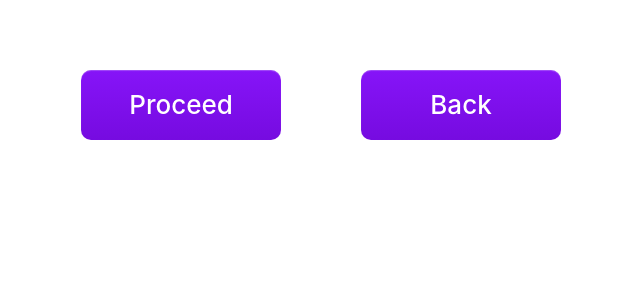
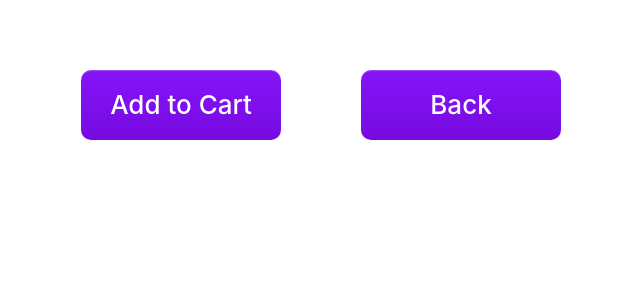
Before and after one commit to roycesteven/PROYEK-WEB, a PHP site: page /produk-details.php in a window 1280 px wide. Shown: the part 355-655 px from the top of the page, without its empty margins (319-959 px from the left). Run offline with PHP 8.4, Linux system fonts and the light colour scheme.

Commit message:
Rubah sistem order per item -> Add to Cart
My Cart belum berfungsi

```diff
--- a/produk-details.php
+++ b/produk-details.php
@@ -3,7 +3,7 @@
     if(isset($_REQUEST['action'])){
         if($_REQUEST['action']=='proceed' && isset($_SESSION['userLogin'])){
             unset($_SESSION['active']);
-            header('location:order-form.php');
+            header('location:produk-list.php');
 
         }
         else{
@@ -83,7 +83,7 @@
 
                     <form action="produk-details.php" method="POST">
                         <input type="hidden" name="action" value="proceed">
-                        <button type="submit" name="submit_proceed">Proceed</button>
+                        <button type="submit" name="submit_proceed">Add to Cart</button>
                     </form>
                     <a href="produk-list.php"><button>Back</button></a>
 
--- a/produk-list.php
+++ b/produk-list.php
@@ -32,10 +32,10 @@ require_once("connection.php");
                         }
                         else {
                             ?>
+                            <a href="#">My Cart</a>
                             <a href="user.php">
-                            <a href="#">My Cart</a>
                                 <!-- <img src="Asset/istockphoto-1300845620-170667a.jpg" alt="" style="width: 50px;"> -->
-                                <?= $_SESSION['userLogin'] ?></a>
+                            <?= $_SESSION['userLogin'] ?></a>
                             <a href="user.php?action=logout">Logout</a>
                             <?php
                         }
```
